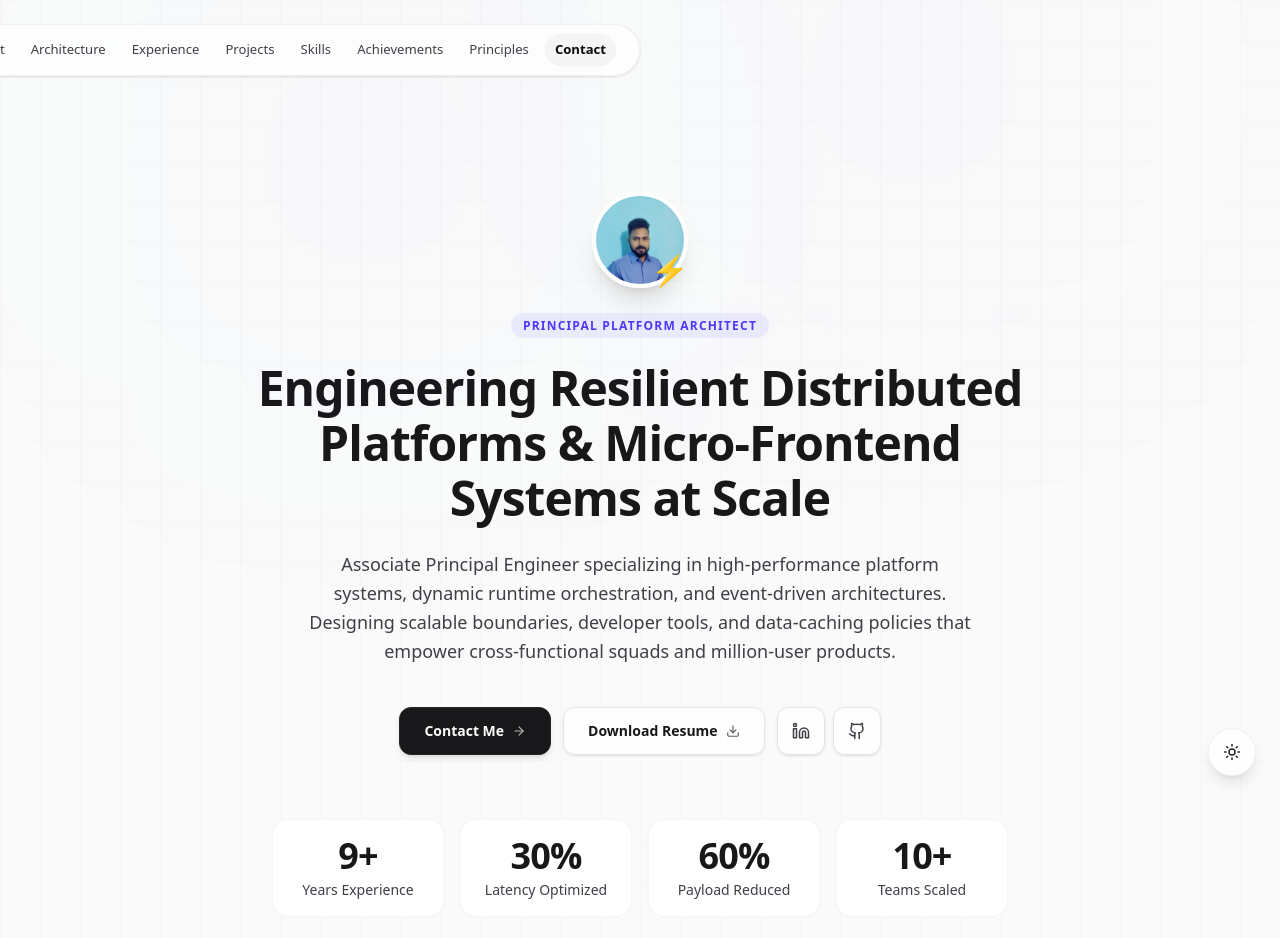
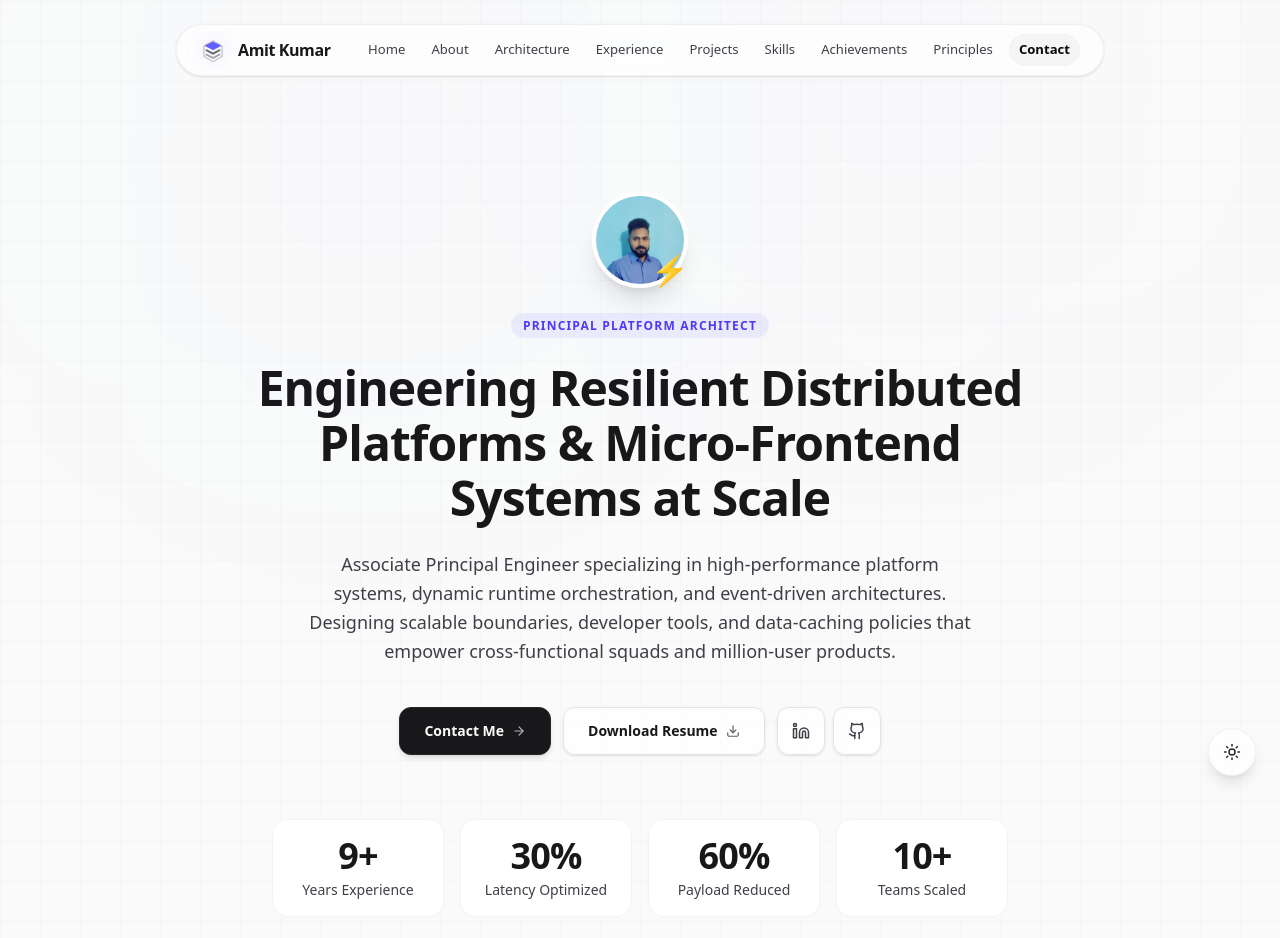
Before and after one commit to amitrazz/portfolio, a Next.js app: page / in a window 1280 px wide. Shown: the top 938 px of the page. Built offline with nearby package versions, Linux system fonts and the light colour scheme.

Commit message:
style: fix double translation centering bug by animating CSS translate instead of transform in header animation

```diff
--- a/src/app/globals.css
+++ b/src/app/globals.css
@@ -130,11 +130,11 @@ h1, h2, h3, h4, h5, h6 {
 @keyframes navSlideDown {
   from {
     opacity: 0;
-    transform: translateX(-50%) translateY(-120px);
+    translate: -50% -120px;
   }
   to {
     opacity: 1;
-    transform: translateX(-50%) translateY(0);
+    translate: -50% 0;
   }
 }
 
```
